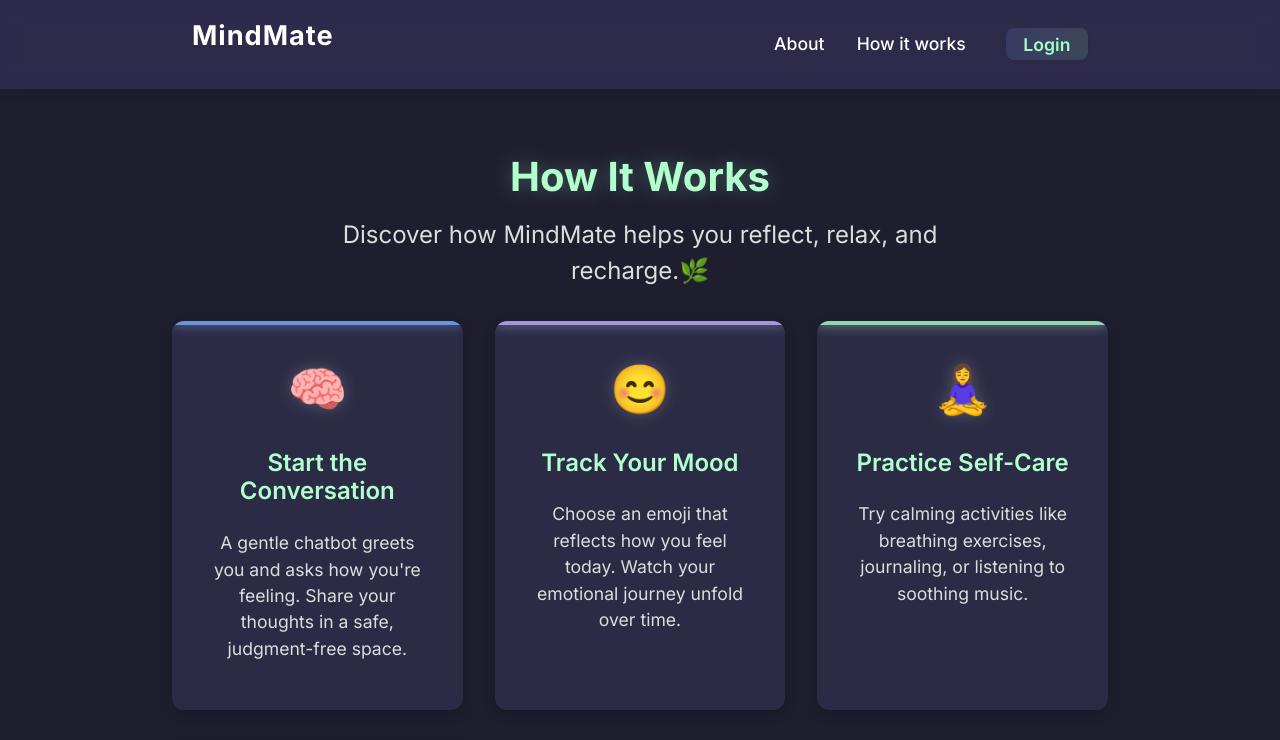
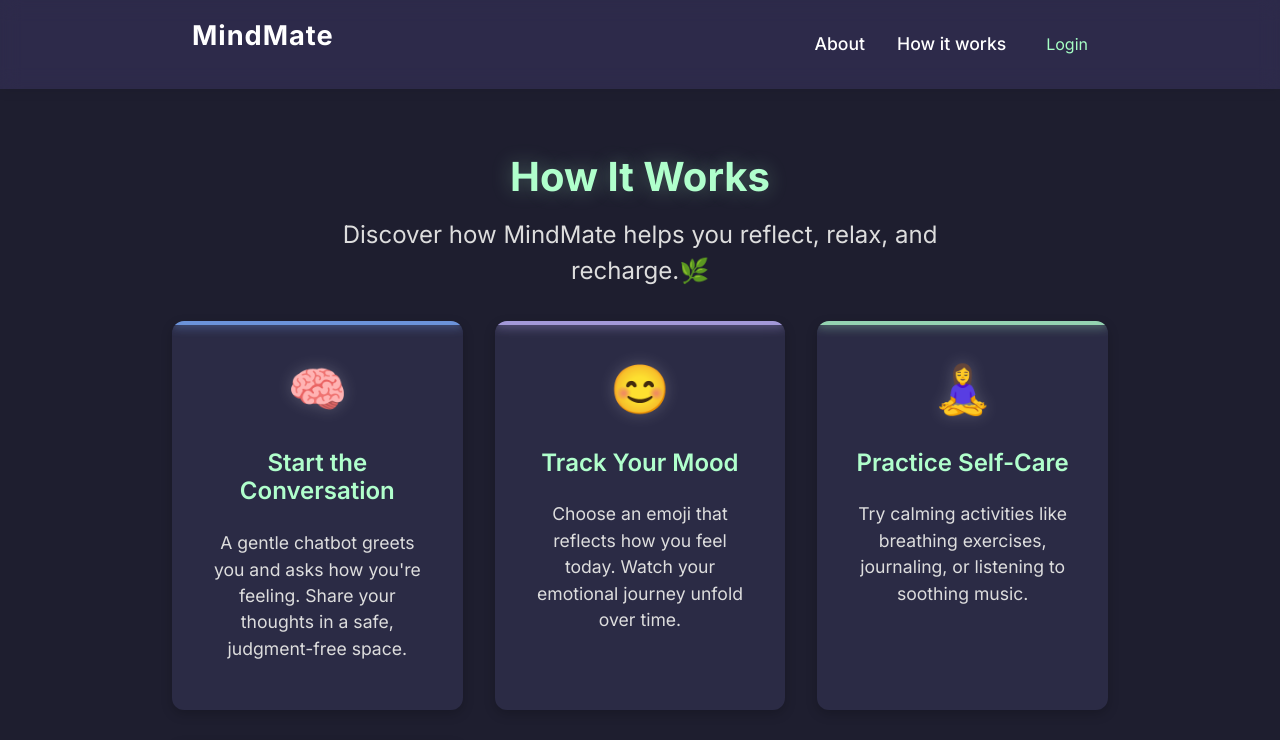
Before and after one commit to goelsonali/mind-mate-agent, a React (Vite) app in the folder app/frontend/: page /how-it-works in a window 1280 px wide. Shown: the top 740 px of the page. Built offline with nearby package versions, Linux system fonts and the light colour scheme; no server answers.

Commit message:
Update Navbar and How It Works pages (#35)

```diff
--- a/app/frontend/src/components/Navbar.jsx
+++ b/app/frontend/src/components/Navbar.jsx
@@ -1,11 +1,19 @@
 import { motion } from 'framer-motion'
 import { useState } from 'react'
+import { Link, useNavigate } from 'react-router-dom'
 import { useAuth } from '../context/AuthContext'
 import LoginModal from './LoginModal'
 
 const Navbar = () => {
   const [loginOpen, setLoginOpen] = useState(false)
   const { user, isAuthenticated, logout } = useAuth()
+  const navigate = useNavigate()
+
+  const handleLogout = (e) => {
+    e.preventDefault()
+    logout()
+    navigate('/')
+  }
 
   return (
     <motion.nav
@@ -15,34 +23,55 @@ const Navbar = () => {
       className="navbar navbar-custom"
     >
       <div className="container navbar-container">
+        <Link to="/" style={{ textDecoration: 'none' }}>
           <motion.h1
             initial={{ opacity: 0 }}
             animate={{ opacity: 1 }}
             className="navbar-title"
+            style={{ color: '#ffffff' }}
           >
             MindMate
           </motion.h1>
+        </Link>
         <div className="navbar-links">
-          <a href="#about" className="navbar-link">About</a>
-          <a href="#how-it-works" className="navbar-link">How it works</a>
+          <Link to="/about" className="navbar-link">About</Link>
+          <Link to="/how-it-works" className="navbar-link">How it works</Link>
           {isAuthenticated ? (
             <div className="user-menu">
               <span className="user-greeting" style={{ marginRight: '10px', color: '#B8C1EC' }}>
                 Hello, {user?.name?.split(' ')[0] || 'User'}
               </span>
-              <a
-                href="#logout"
+              <button
+                onClick={handleLogout}
                 className="navbar-login"
-                onClick={e => { e.preventDefault(); logout(); }}
+                style={{
+                  background: 'none',
+                  border: 'none',
+                  cursor: 'pointer',
+                  padding: 0,
+                  font: 'inherit',
+                  color: 'inherit'
+                }}
               >
                 Logout
-              </a>
+              </button>
             </div>
           ) : (
             <a
               href="#login"
               className="navbar-login"
               onClick={e => { e.preventDefault(); setLoginOpen(true); }}
+              style={{
+                color: 'var(--color-mint, #A6FFC4)',
+                fontWeight: 600,
+                background: 'transparent',
+                border: 'none',
+                boxShadow: 'none',
+                font: 'inherit',
+                padding: 0,
+                cursor: 'pointer',
+                transition: 'color 0.2s'
+              }}
             >
               Login
             </a>
--- a/app/frontend/src/pages/HowItWorks.jsx
+++ b/app/frontend/src/pages/HowItWorks.jsx
@@ -1,5 +1,6 @@
 import { motion } from 'framer-motion'
 import { Link } from 'react-router-dom'
+
 
 const steps = [
   {
```
Also changed, not shown: 2 other files (tests, documents, lock files or other folders). Lines whose indentation alone changed are shown as unchanged.
